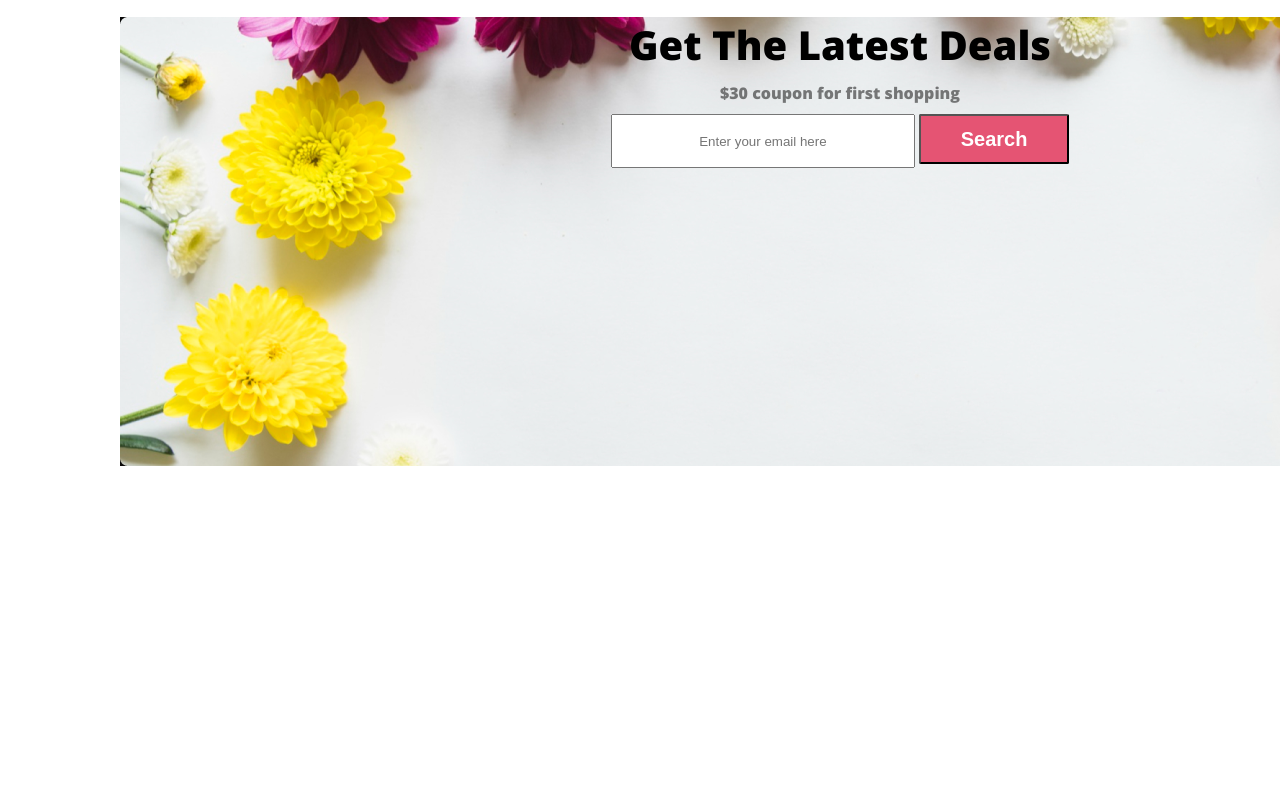
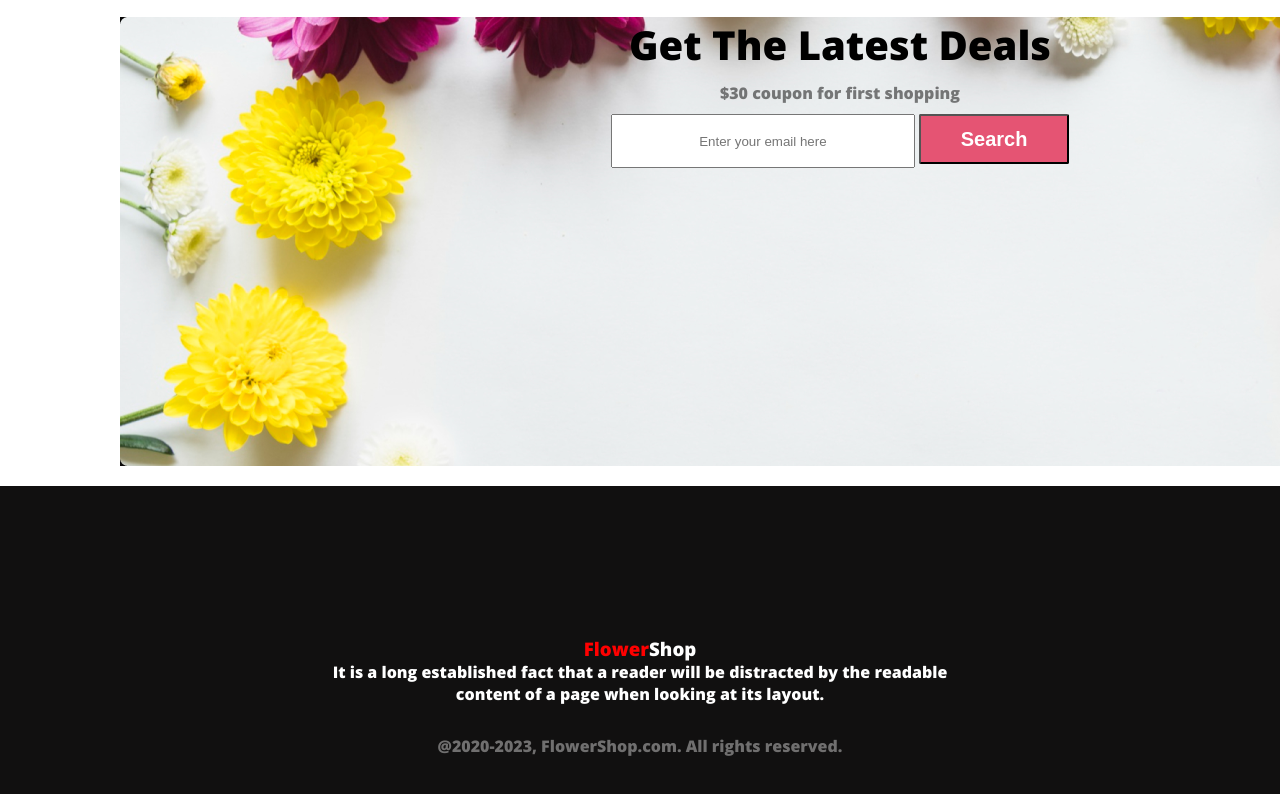
Before and after one commit to MridulChadraNath/Flower-shop-assignment, a plain HTML site: page index.html in a window 1280 px wide. Shown: the part 2577-3371 px from the top of the page. Before the commit the page ends 3063 px from the top, so only its background shows below. Drawn offline with nearby package versions, Linux system fonts and the light colour scheme.

Commit message:
Almost done

```diff
--- a/CSS/style.css
+++ b/CSS/style.css
@@ -142,7 +142,7 @@ body {
 
 }
 
-.best-deal-banner{
+.best-deal-banner {
     width: 1440px;
     height: 449px;
     background-image: url("../Flower\ Asset/Rectangle 9.png"), linear-gradient(45deg, rgb(10, 10, 10), #000);
@@ -152,8 +152,26 @@ body {
 }
 
 
-.inputtext{
+.inputtext {
     height: 50px;
     width: 300px;
     text-align: center;
 }
+
+/* Footer setion here */
+.footer {
+    width: 100%;
+    height: 250px;
+    background: #111010;
+    color: white;
+    text-align: center ;
+    padding-top: 150px;
+}
+
+.copyright{
+    font-size: 16px;
+    text-align: center;
+    color: rgba(255, 255, 255, 0.40);
+    margin-top: 30px;
+
+}
--- a/index.html
+++ b/index.html
@@ -114,8 +114,13 @@
 
     </section>
     <!-- Footer section here -->
-    <Section>
+    <Section class="footer">
+        <div>
+            <h3><span class="red-color">Flower</span>Shop</h3>
+            <p class>It is a long established fact that a reader will be distracted by the readable<br> content of a page when looking at its layout.</p>
 
+            <p class="copyright">@2020-2023, FlowerShop.com. All rights reserved.</p>
+        </div>
     </Section>
 
 </body>
```
